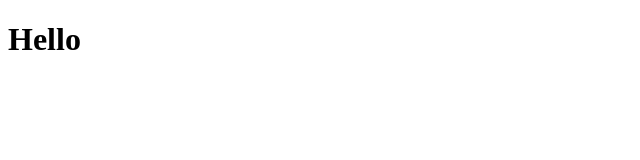
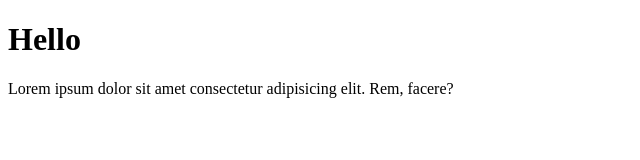
Before and after one commit to frmnxhken/tes, a plain HTML site: page index.html in a window 1280 px wide. Shown: the whole page, without its empty margins (0-640 px from the left). Drawn offline with Linux system fonts and the light colour scheme.

Commit message:
Menambahkan lorem

```diff
--- a/index.html
+++ b/index.html
@@ -8,6 +8,7 @@
 <body>
 
     <h1>Hello</h1>
+    <p>Lorem ipsum dolor sit amet consectetur adipisicing elit. Rem, facere?</p>
 
 </body>
 </html>
```
